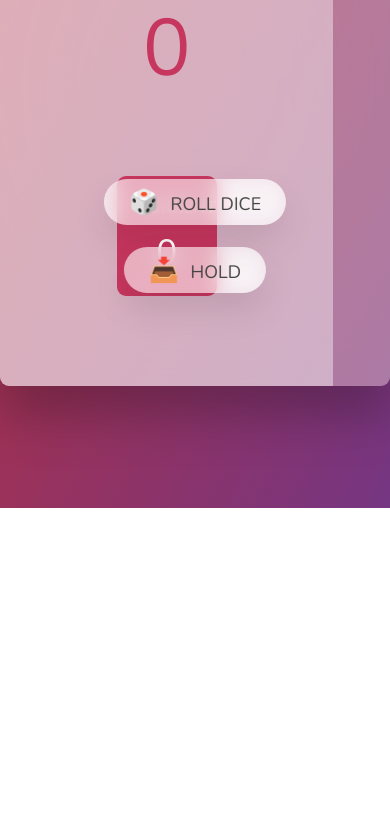
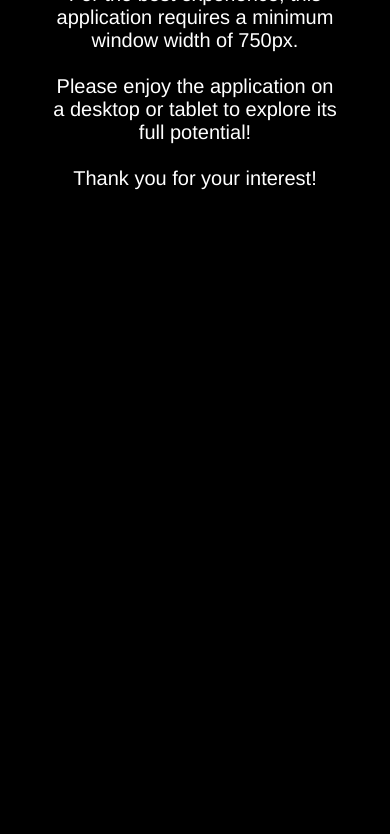
Before and after one commit to emmanuelsarpong/Pig-Game, a website: page public/index.html in a window 390 px wide. Shown: the part 336-1170 px from the top of the page. Before the commit the page ends 844 px from the top, so only its background shows below. Drawn offline with nearby package versions, Linux system fonts and the light colour scheme.

Commit message:
Created an alert that shows when window width is below 750px

```diff
--- a/public/index.html
+++ b/public/index.html
@@ -6,9 +6,10 @@
     <meta http-equiv="X-UA-Compatible" content="ie=edge" />
     <link rel="stylesheet" href="style.css" />
     <title>Pig Game</title>
+    <script defer src="script.js"></script>
   </head>
   <body>
-    <main>
+    <main class="section-top">
       <section class="player player--0 player--active">
         <h2 class="name" id="name--0">Player 1</h2>
         <p class="score" id="score--0">43</p>
@@ -25,12 +26,16 @@
           <p class="current-score" id="current--1">0</p>
         </div>
       </section>
-
       <img src="dice-5.png" alt="Playing dice" class="dice" />
       <button class="btn btn--new">🔄 New game</button>
       <button class="btn btn--roll">🎲 Roll dice</button>
       <button class="btn btn--hold">📥 Hold</button>
     </main>
-    <script src="script.js"></script>
+    <article class="section-bottom" style="display: flex; justify-content: center; align-items: center; ">
+      <p id="message" class="showHideParagraph" style="width: 100vw; padding:100vh 50px;">
+        For the best experience, this application requires a minimum window width of 750px.<br><br>Please enjoy the application on a desktop or tablet to explore its full potential!<br><br>Thank you for your interest!
+      </p>
+    </article>
+
   </body>
 </html>
--- a/public/script.js
+++ b/public/script.js
@@ -11,6 +11,7 @@ const diceEl = document.querySelector('.dice');
 const btnNew = document.querySelector('.btn--new');
 const btnRoll = document.querySelector('.btn--roll');
 const btnHold = document.querySelector('.btn--hold');
+// const mainEl = document.getElementsByTagName('main');
 
 let scores, currentScore, activePlayer;
 
@@ -86,3 +87,35 @@ btnNew.addEventListener('click', function() {
     btnRoll.disabled = false;
     btnHold.disabled = false;
 });
+
+  const mainEl = document.getElementsByClassName('.section-top');
+  const articleEl = document.getElementsByClassName('.section-bottom');
+
+
+function showHide() {
+  const paragraph = document.getElementById('message');
+  const innerWidth = window.innerWidth;
+
+
+  if (innerWidth <= 750) {
+    paragraph.style.display = 'block';
+    paragraph.style.color = 'white';
+    paragraph.style.backgroundColor = 'black';
+    paragraph.style.fontFamily = 'proxima nova light, "Helvetica Neue", Helvetica, Arial, Sans-serif';
+    paragraph.style.position = 'absolute';
+    paragraph.style.top = '50%';
+    paragraph.style.left = '50%';
+    paragraph.style.transform = 'translate(-50%, -50%)';
+    paragraph.style.fontSize = '20px';
+    paragraph.style.textAlign = 'center';
+  } else {
+    paragraph.style.display = 'none';
+    mainEl.style.display = 'block';
+  }
+}
+
+// Call the showHide function when the window is resized
+window.addEventListener('resize', showHide);
+
+// Initial check on page load
+showHide();
```
Also changed, not shown: public/style.css (line endings or trailing spaces).
